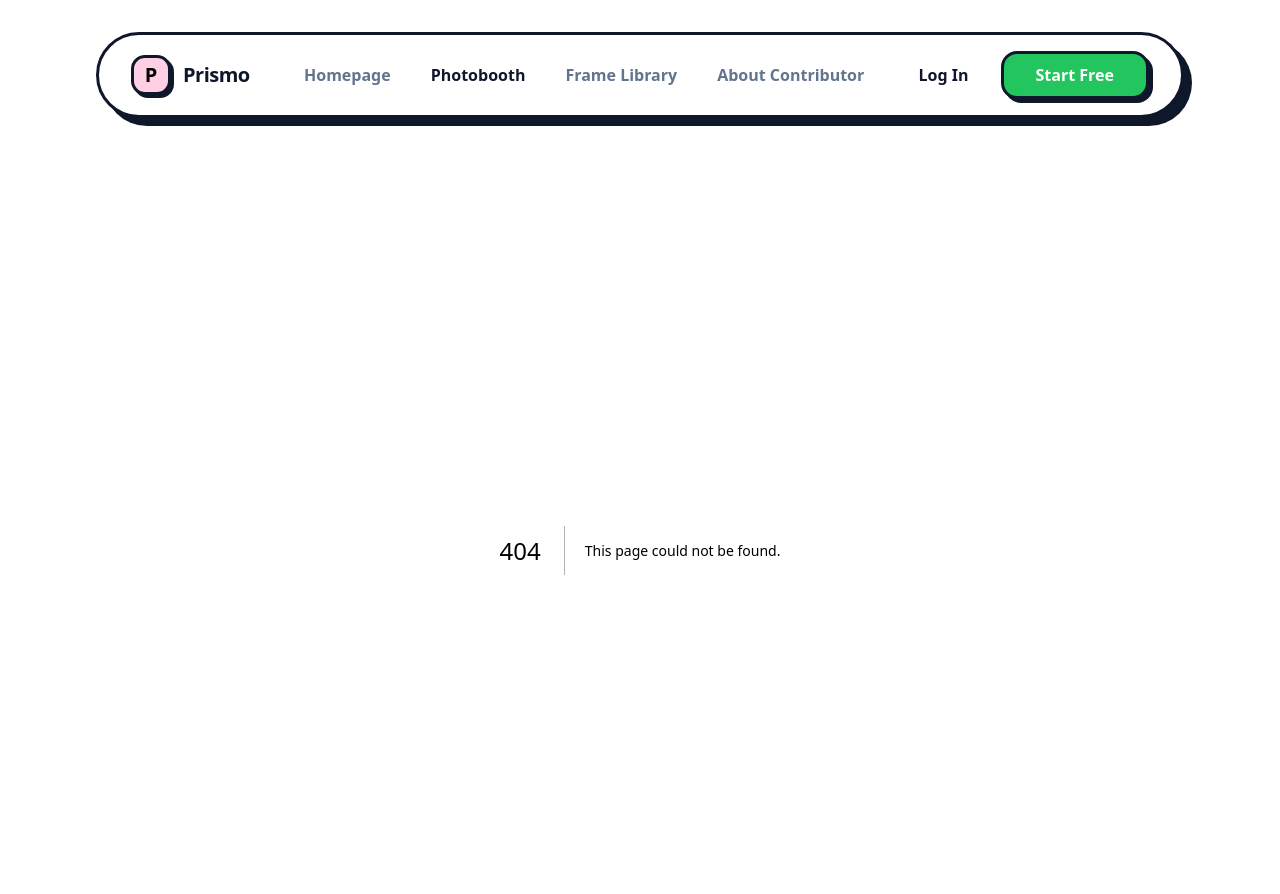
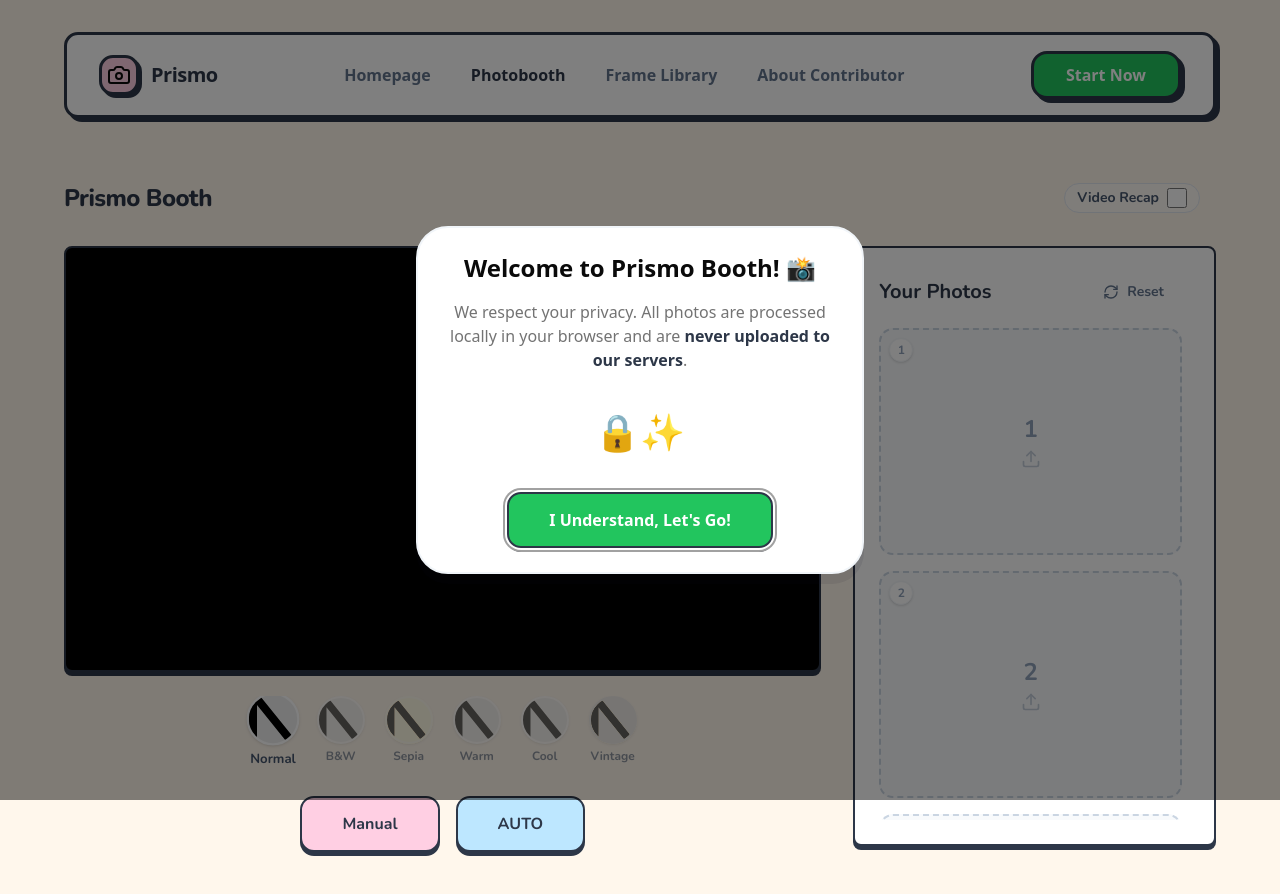
Before and after one commit to yunkhngn/prismo-photo, a Next.js app: page /photobooth in a window 1280 px wide. Before the commit this address had no page. Shown: the top 894 px of the page. Built offline with nearby package versions, Linux system fonts and the light colour scheme; no server answers.

Commit message:
feat: define nav route

```diff
--- /dev/null
+++ b/app/about/page.jsx
@@ -0,0 +1,10 @@
+
+
+export const metadata = {
+    title: "Prismo Booth | About",
+    description: "Learn more about Prismo Booth!",
+};
+
+export default function AboutPage() {
+    return <div>About</div>;
+}
--- /dev/null
+++ b/app/frames/page.jsx
@@ -0,0 +1,9 @@
+
+export const metadata = {
+    title: "Prismo Booth | Frame Library",
+    description: "Explore our collection of unique frames!",
+};
+
+export default function FramePage() {
+    return <div>Frame Library</div>;
+}
--- a/app/globals.css
+++ b/app/globals.css
@@ -6,7 +6,7 @@
 @theme inline {
   --color-background: var(--background);
   --color-foreground: var(--foreground);
-  --font-sans: var(--font-geist-sans);
+  --font-sans: var(--font-nunito);
   --font-mono: var(--font-geist-mono);
   --color-sidebar-ring: var(--sidebar-ring);
   --color-sidebar-border: var(--sidebar-border);
@@ -116,6 +116,7 @@
   * {
     @apply border-border outline-ring/50;
   }
+
   body {
     @apply bg-background text-foreground;
   }
--- a/app/layout.jsx
+++ b/app/layout.jsx
@@ -1,8 +1,8 @@
-import { Geist, Geist_Mono } from "next/font/google";
+import { Nunito, Geist_Mono } from "next/font/google";
 import "./globals.css";
 
-const geistSans = Geist({
-  variable: "--font-geist-sans",
+const nunito = Nunito({
+  variable: "--font-nunito",
   subsets: ["latin"],
 });
 
@@ -24,7 +24,7 @@
   return (
     <html lang="en">
       <body
-        className={`${geistSans.variable} ${geistMono.variable} antialiased bg-[#FFF7EC] min-h-screen`}
+        className={`${nunito.variable} ${geistMono.variable} antialiased bg-[#FFF7EC] min-h-screen`}
       >
         <Navbar />
         {children}
--- a/app/page.jsx
+++ b/app/page.jsx
@@ -1,10 +1,10 @@
-import { PhotoboothApp } from "@/components/photobooth/PhotoboothApp";
-
-export const metadata = {
-  title: "Prismo Booth | Online Photobooth",
-  description: "Capture fun moments with claymorphism style!",
-};
-
 export default function Home() {
-  return <PhotoboothApp />;
+  return (
+    <main className="min-h-[80vh] flex flex-col items-center justify-center p-8 text-center">
+      <h1 className="text-4xl font-black text-[#2D3748] mb-4">Welcome to Prismo</h1>
+      <p className="text-xl text-slate-600 max-w-lg">
+        The cutest online photobooth. Click "Start Now" or "Photobooth" in the navigation to begin!
+      </p>
+    </main>
+  );
 }
--- /dev/null
+++ b/app/photobooth/page.jsx
@@ -0,0 +1,10 @@
+import { PhotoboothApp } from "@/components/photobooth/PhotoboothApp";
+
+export const metadata = {
+    title: "Prismo Booth | Capture",
+    description: "Capture fun moments with claymorphism style!",
+};
+
+export default function PhotoboothPage() {
+    return <PhotoboothApp />;
+}
--- a/components/Navbar.jsx
+++ b/components/Navbar.jsx
@@ -4,6 +4,7 @@
 import { usePathname } from "next/navigation"
 import { cn } from "@/lib/utils"
 import { ClayButton } from "@/components/ui/clay-button"
+import { Camera } from "lucide-react"
 
 export function Navbar() {
     const pathname = usePathname()
@@ -16,14 +17,14 @@
     ]
 
     return (
-        <nav className="w-full max-w-6xl mx-auto p-4 md:p-8">
-            <div className="bg-white border-[3px] border-slate-900 shadow-[8px_8px_0px_0px_#0f172a] rounded-full px-8 py-4 flex items-center justify-between transition-all hover:-translate-y-1 hover:shadow-[10px_10px_0px_0px_#0f172a]">
+        <nav className="w-full p-4 md:p-8">
+            <div className="max-w-6xl mx-auto bg-white border-[3px] border-[#2D3748] shadow-[4px_4px_0px_0px_#2D3748] rounded-xl px-8 py-4 flex items-center justify-between transition-all hover:translate-y-1 hover:shadow-[2px_2px_0px_0px_#2D3748]">
                 {/* Logo */}
                 <Link href="/" className="flex items-center gap-3 group">
-                    <div className="w-10 h-10 bg-[#FFCFE3] rounded-xl border-[3px] border-slate-900 flex items-center justify-center font-black text-xl shadow-[3px_3px_0px_0px_#0f172a] group-hover:-translate-y-0.5 group-hover:shadow-[4px_4px_0px_0px_#0f172a] transition-all">
-                        P
+                    <div className="w-10 h-10 bg-[#FFCFE3] rounded-xl border-[3px] border-[#2D3748] flex items-center justify-center font-black text-xl shadow-[3px_3px_0px_0px_#2D3748] group-hover:-translate-y-0.5 group-hover:shadow-[4px_4px_0px_0px_#2D3748] transition-all">
+                        <Camera />
                     </div>
-                    <span className="font-black text-xl tracking-tight text-slate-900">Prismo</span>
+                    <span className="font-black text-xl tracking-tight text-[#2D3748]">Prismo</span>
                 </Link>
 
                 {/* Desktop Nav */}
@@ -34,7 +35,7 @@
                             href={item.href}
                             className={cn(
                                 "text-base font-bold transition-colors hover:text-[#FFCFE3]",
-                                pathname === item.href ? "text-slate-900" : "text-slate-500"
+                                pathname === item.href ? "text-[#2D3748]" : "text-slate-500"
                             )}
                         >
                             {item.name}
@@ -44,11 +45,8 @@
 
                 {/* Right Side */}
                 <div className="flex items-center gap-8">
-                    <Link href="/login" className="font-bold text-slate-900 hover:text-[#FFCFE3] transition-colors">
-                        Log In
-                    </Link>
-                    <ClayButton variant="success" size="lg" className="rounded-2xl h-12 px-8 text-base border-[3px] shadow-[4px_4px_0px_0px_#0f172a]">
-                        Start Free
+                    <ClayButton variant="success" size="lg" className="rounded-2xl h-12 px-8 text-base border-[3px] shadow-[4px_4px_0px_0px_#2D3748]">
+                        Start Now
                     </ClayButton>
                 </div>
             </div>
--- a/components/photobooth/CameraView.jsx
+++ b/components/photobooth/CameraView.jsx
@@ -62,7 +62,7 @@
             {permissionStatus === 'denied' ? (
                 <div className="text-center p-6 bg-white/90 rounded-xl">
                     <AlertCircle className="w-12 h-12 text-red-500 mx-auto mb-2" />
-                    <p className="font-bold text-slate-900">Camera Access Denied</p>
+                    <p className="font-bold text-[#2D3748]">Camera Access Denied</p>
                     <p className="text-sm text-slate-600">Please allow camera access or upload photos manually.</p>
                 </div>
             ) : (
--- a/components/photobooth/PhotoboothApp.jsx
+++ b/components/photobooth/PhotoboothApp.jsx
@@ -57,14 +57,11 @@
     const allSlotsFilled = slots.every(s => s.imageUrl)
 
     return (
-        <div className="min-h-screen bg-[#FFF7EC] p-4 md:p-8 font-sans text-slate-900">
+        <div className="min-h-screen bg-[#FFF7EC] p-4 md:p-8 font-sans text-[#2D3748]">
             <PrivacyDialog />
 
             <header className="max-w-6xl mx-auto mb-8 flex items-center justify-between">
                 <div className="flex items-center gap-2">
-                    <div className="w-10 h-10 bg-[#FFCFE3] rounded-full border-2 border-slate-900 flex items-center justify-center font-bold text-xl shadow-[2px_2px_0px_rgba(15,23,42,1)]">
-                        P
-                    </div>
                     <h1 className="text-2xl font-extrabold tracking-tight">Prismo Booth</h1>
                 </div>
                 <div className="flex gap-2 items-center">
--- a/components/photobooth/PrivacyDialog.jsx
+++ b/components/photobooth/PrivacyDialog.jsx
@@ -34,7 +34,7 @@
                     <DialogTitle className="text-2xl font-bold text-center mb-2">Welcome to Prismo Booth! 📸</DialogTitle>
                     <DialogDescription className="text-center text-base">
                         We respect your privacy. All photos are processed locally in your browser and are
-                        <span className="font-bold text-slate-900"> never uploaded to our servers</span>.
+                        <span className="font-bold text-[#2D3748]"> never uploaded to our servers</span>.
                     </DialogDescription>
                 </DialogHeader>
                 <div className="flex justify-center py-6">
--- a/components/ui/clay-button.jsx
+++ b/components/ui/clay-button.jsx
@@ -4,16 +4,16 @@
 import { cn } from "@/lib/utils"
 
 const clayButtonVariants = cva(
-    "inline-flex items-center justify-center whitespace-nowrap rounded-xl text-sm font-bold ring-offset-background transition-all duration-150 focus-visible:outline-none focus-visible:ring-2 focus-visible:ring-ring focus-visible:ring-offset-2 disabled:pointer-events-none disabled:opacity-50 border-2 border-slate-900 active:translate-y-[4px] active:shadow-none",
+    "inline-flex items-center justify-center whitespace-nowrap rounded-xl text-sm font-bold ring-offset-background transition-all duration-150 focus-visible:outline-none focus-visible:ring-2 focus-visible:ring-ring focus-visible:ring-offset-2 disabled:pointer-events-none disabled:opacity-50 border-2 border-[#2D3748] active:translate-y-[4px] active:shadow-none",
     {
         variants: {
             variant: {
                 primary:
-                    "bg-[#FFCFE3] text-slate-900 shadow-[0px_4px_0px_0px_#0f172a] hover:bg-[#FFD9E8] hover:-translate-y-[1px] hover:shadow-[0px_5px_0px_0px_#0f172a] active:translate-y-[4px]",
+                    "bg-[#FFCFE3] text-[#2D3748] shadow-[0px_4px_0px_0px_#2D3748] hover:bg-[#FFD9E8] hover:translate-y-[2px] hover:shadow-[0px_2px_0px_0px_#2D3748] active:translate-y-[4px]",
                 secondary:
-                    "bg-[#BDE7FF] text-slate-900 shadow-[0px_4px_0px_0px_#0f172a] hover:bg-[#C9ECFF] hover:-translate-y-[1px] hover:shadow-[0px_5px_0px_0px_#0f172a] active:translate-y-[4px]",
+                    "bg-[#BDE7FF] text-[#2D3748] shadow-[0px_4px_0px_0px_#2D3748] hover:bg-[#C9ECFF] hover:translate-y-[2px] hover:shadow-[0px_2px_0px_0px_#2D3748] active:translate-y-[4px]",
                 success:
-                    "bg-[#22C55E] text-white shadow-[0px_4px_0px_0px_#0f172a] hover:bg-[#28D166] hover:-translate-y-[1px] hover:shadow-[0px_5px_0px_0px_#0f172a] active:translate-y-[4px]",
+                    "bg-[#22C55E] text-white shadow-[0px_4px_0px_0px_#2D3748] hover:bg-[#28D166] hover:translate-y-[2px] hover:shadow-[0px_2px_0px_0px_#2D3748] active:translate-y-[4px]",
                 ghost: "border-transparent shadow-none hover:bg-slate-100 active:translate-y-0 active:shadow-none",
             },
             size: {
--- a/components/ui/clay-card.jsx
+++ b/components/ui/clay-card.jsx
@@ -5,7 +5,7 @@
     <div
         ref={ref}
         className={cn(
-            "rounded-3xl bg-white border-2 border-slate-900 shadow-[0px_4px_0px_0px_#0f172a] transition-all duration-200 hover:-translate-y-1 hover:shadow-[0px_8px_0px_0px_#0f172a]",
+            "rounded-md bg-white border-2 border-[#2D3748] shadow-[0px_4px_0px_0px_#2D3748] transition-all duration-200 hover:translate-y-[2px] hover:shadow-[0px_2px_0px_0px_#2D3748]",
             className
         )}
         {...props}
```
